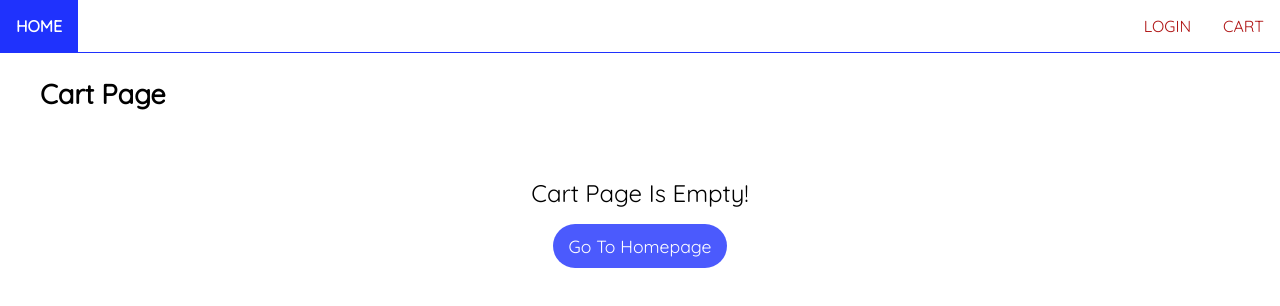
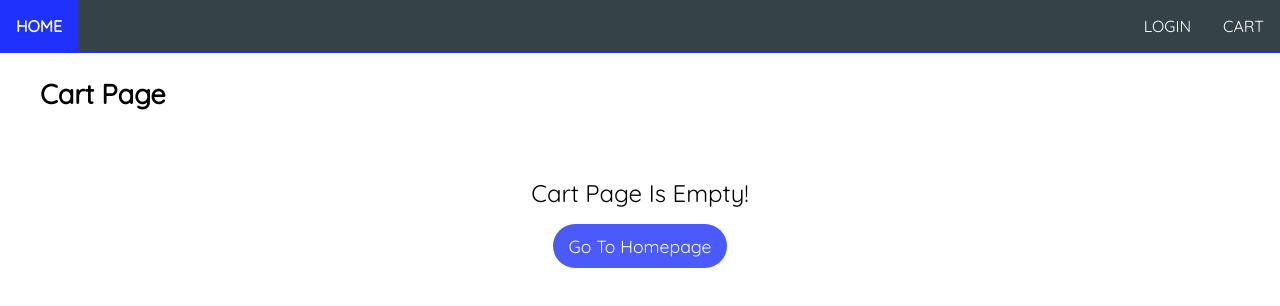
Before and after one commit to vkolev86/Angular-Project, an Angular app in the folder app/frontend/: page /cart-page in a window 1280 px wide. Shown: the top 306 px of the page. Built offline with nearby package versions, Linux system fonts and the light colour scheme.

Commit message:
Change colors

```diff
--- a/app/frontend/src/app/components/pages/cart-page/cart-page.component.css
+++ b/app/frontend/src/app/components/pages/cart-page/cart-page.component.css
@@ -11,7 +11,7 @@ ul{
   flex-direction: column;
   flex:3 0;
   justify-content: space-evenly;
-  border: 1px solid #1f32fd;
+  border: 1px solid #354346;
   border-radius: 1rem;
   list-style: none;
   margin: 0.5rem;
@@ -23,7 +23,7 @@ ul li{
   justify-content: space-around;
   align-items: center;
   flex-wrap: wrap;
-  border-bottom: 1px solid #1f32fd;
+  border-bottom: 1px solid #354346;
 }
 
 ul li:last-child{
@@ -76,7 +76,7 @@ li .remove-button:hover{
   align-items: center;
   flex:1 3;
   height: 20rem;
-  border: 1px solid #1f32fd;
+  border: 1px solid #354346;
   border-radius: 1rem;
   padding: 0.5rem;
   margin: 0.5rem;
--- a/app/frontend/src/app/components/pages/login-page/login-page.component.ts
+++ b/app/frontend/src/app/components/pages/login-page/login-page.component.ts
@@ -24,6 +24,7 @@ export class LoginPageComponent implements OnInit {
     });
 
     this.returnUrl = this.activatedRoute.snapshot.queryParams.returnUrl;
+
   }
 
   get fc(){
--- a/app/frontend/src/app/components/partials/header/header.component.css
+++ b/app/frontend/src/app/components/partials/header/header.component.css
@@ -1,12 +1,12 @@
 header{
   position: relative;
-  background: white;
+  background: #354346;
   padding: 0;
   border-bottom: 1px solid #1f32fd;
 }
 
 a{
-  color: #af1313;
+  color: #ffffff;
 }
 
 a:hover{
```
